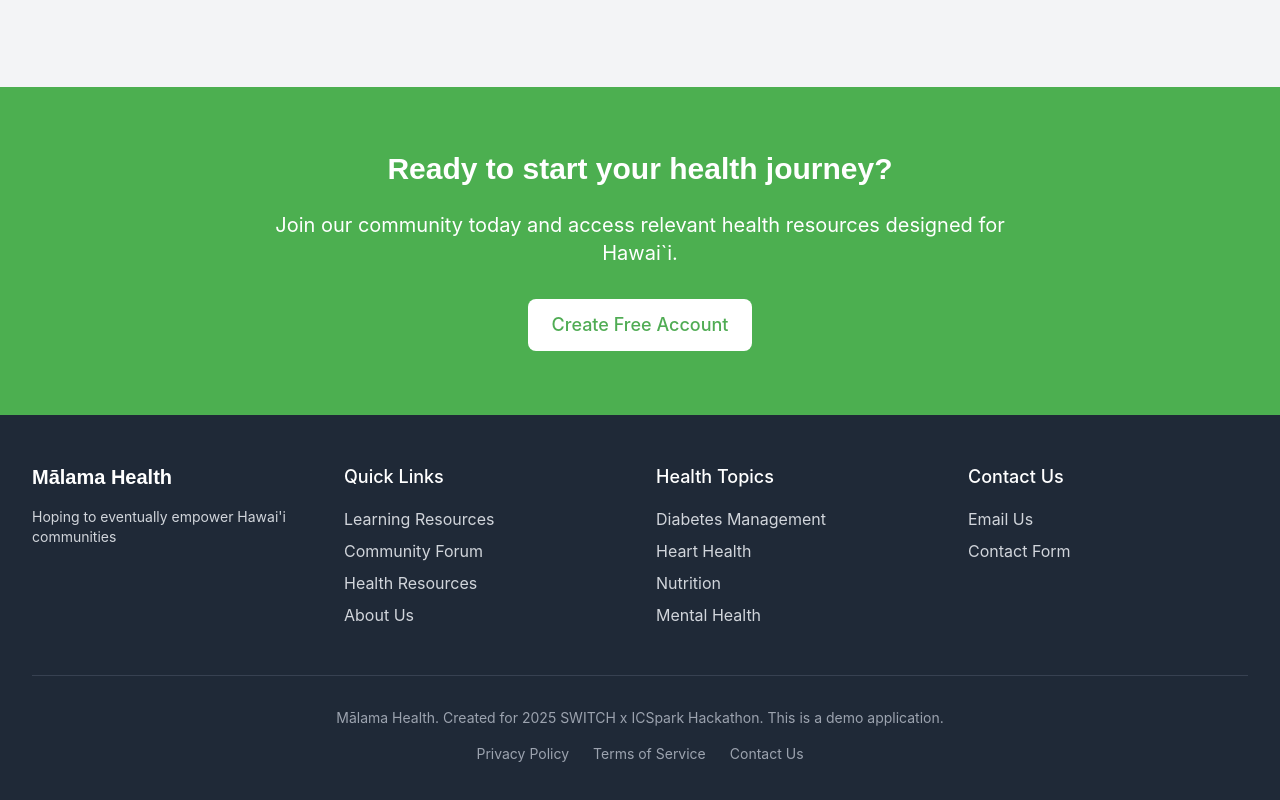
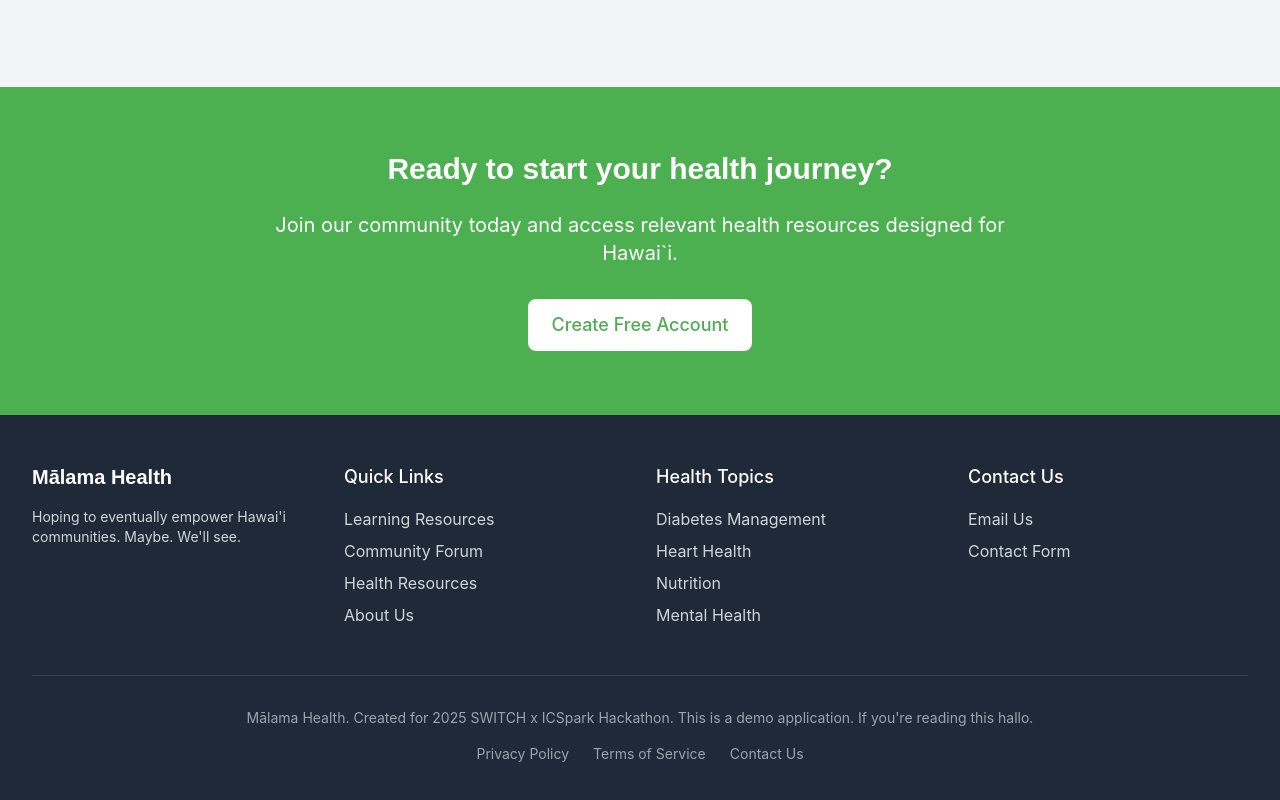
Before and after one commit to thebestjosh/SWITCH-x-ICSpark-Hackathon-Project, a React (Create React App) app: page / in a window 1280 px wide. Shown: the part 1315-2115 px from the top of the page. Built offline with nearby package versions, Linux system fonts and the light colour scheme.

Commit message:
Update Footer.tsx

```diff
--- a/src/components/layout/Footer.tsx
+++ b/src/components/layout/Footer.tsx
@@ -9,7 +9,7 @@ const Footer: React.FC = () => {
           <div className="md:col-span-1">
             <h3 className="text-xl font-display font-bold mb-4">Mālama Health</h3>
             <p className="text-gray-300 text-sm">
-              Hoping to eventually empower Hawai'i communities
+              Hoping to eventually empower Hawai'i communities. Maybe. We'll see.
             </p>
           </div>
 
@@ -84,7 +84,7 @@ const Footer: React.FC = () => {
 
         <div className="mt-12 pt-8 border-t border-gray-700">
           <p className="text-gray-400 text-sm text-center">
-            Mālama Health. Created for {new Date().getFullYear()}  SWITCH x ICSpark Hackathon. This is a demo application.
+            Mālama Health. Created for {new Date().getFullYear()}  SWITCH x ICSpark Hackathon. This is a demo application. If you're reading this hallo.
           </p>
           <div className="mt-4 flex justify-center space-x-6">
             <Link to="/privacy" className="text-gray-400 hover:text-gray-300 text-sm">
```
